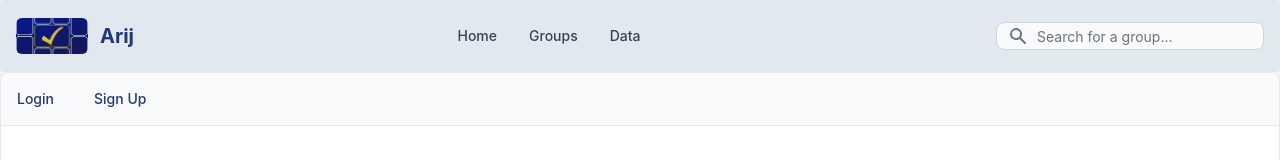
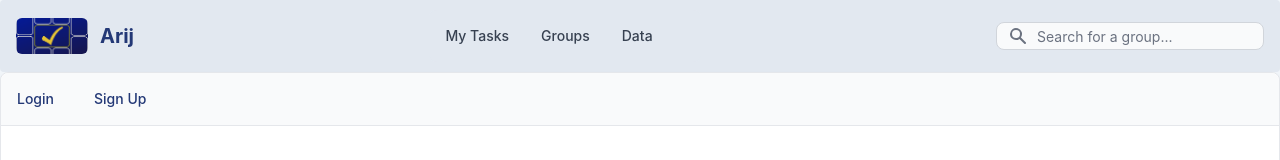
Before and after one commit to Jstelzl/arij, a React (Create React App) app in the folder client/: page / in a window 1280 px wide. Shown: the top 160 px of the page. Built offline with nearby package versions, Linux system fonts and the light colour scheme.

Commit message:
react routers complete

```diff
--- a/client/src/components/Login/index.js
+++ b/client/src/components/Login/index.js
@@ -4,6 +4,7 @@ import { useState } from "react";
 import { useMutation } from "@apollo/client";
 import { LOGIN_USER, ADD_USER } from "../../utils/mutations";
 import Auth from "../../utils/auth";
+import { Navigate } from "react-router-dom";
 
 function Login() {
   const [formState, setFormState] = useState({ username: "", password: "" });
@@ -61,6 +62,12 @@ function Login() {
       console.log(loginState);
     }
   };
+
+  const loggedIn = Auth.loggedIn();
+
+  if (loggedIn) {
+    return <Navigate to="/my-tasks" />;
+  }
 
   return (
     <div className="w-full bg-white border rounded-lg shadow-md dark:bg-gray-800 dark:border-gray-700 min-h-screen">
--- a/client/src/components/MyPage/index.js
+++ b/client/src/components/MyPage/index.js
@@ -1,31 +1,31 @@
 // TO DO: MAKE TASKS DRAGGABLE, DELETE TASKS, EDIT TASKS, EXPAND TASK CARD
 // RMV CSS DONE
-import React, { useState } from 'react'
-import Column from "../Column"
+import React, { useState } from "react";
+import Column from "../Column";
 import "../../App.css";
-
+import Auth from "../../utils/auth";
+import { Navigate } from "react-router-dom";
 
 const mockData = [
   {
-    title: 'To Do',
-    tasks: ['Task 1', 'Task 2', 'Task 3', 'Task 4'],
-    color: 'orange',
-    input: '',
+    title: "To Do",
+    tasks: ["Task 1", "Task 2", "Task 3", "Task 4"],
+    color: "orange",
+    input: "",
   },
   {
-    title: 'In Progress',
-    tasks: ['Task 5', 'Task 6'],
-    color: 'purple',
-    input: '',
+    title: "In Progress",
+    tasks: ["Task 5", "Task 6"],
+    color: "purple",
+    input: "",
   },
   {
-    title: 'Done',
-    tasks: ['Task 7', 'Task 8', 'Task 9'],
-    color: 'green',
-    input: '',
-  }
-]
-
+    title: "Done",
+    tasks: ["Task 7", "Task 8", "Task 9"],
+    color: "green",
+    input: "",
+  },
+];
 
 const getColumnSection = () => (
   <div>
@@ -53,18 +53,19 @@ const getColumnSection = () => (
 );
 
 function MyPage() {
+  const loggedIn = Auth.loggedIn();
+
+  if (!loggedIn) {
+    return <Navigate to="/" />;
+  }
+
   return (
     <div className="content-center md:container md:mx-auto min-h-screen">
       <header className="text-center text-blue-900">
-        <h1 className='text-center p-2 pb-4'>
-          My Tasks
-        </h1>
+        <h1 className="text-center p-2 pb-4">My Tasks</h1>
       </header>
-      <div className='gap-2 content-center md:columns-3'>
-
-
+      <div className="gap-2 content-center md:columns-3">
         {getColumnSection()}
-
       </div>
     </div>
   );
--- a/client/src/components/NavLink/index.js
+++ b/client/src/components/NavLink/index.js
@@ -2,6 +2,7 @@ import React from "react";
 import LogoNav from "../../assets/logos/check-logo-nav.png";
 import Auth from "../../utils/auth";
 import { useState } from "react";
+import { Link } from "react-router-dom";
 
 // Here we are using object destructuring assignment to pluck off our variables from the props object
 // We assign them to their own variable names
@@ -14,7 +15,7 @@ function NavTabs() {
   return (
     <nav className="bg-slate-200 border-gray-200 px-2 sm:px-4 py-2.5 rounded dark:bg-gray-900">
       <div className="container flex flex-wrap items-center justify-between mx-auto">
-        <a href="#MyPage" className="flex items-center">
+        <button className="flex items-center">
           {/* logo */}
           <img
             src={LogoNav}
@@ -24,7 +25,7 @@ function NavTabs() {
           <span className="text-blue-900 self-center text-xl font-bold whitespace-nowrap dark:text-white">
             Arij
           </span>
-        </a>
+        </button>
         {/* search function */}
         <div className="flex md:order-2">
           <button
@@ -134,7 +135,7 @@ function NavTabs() {
                     : "block py-2 pl-3 pr-4 text-gray-700 rounded hover:bg-gray-100 md:hover:bg-transparent md:hover:text-slate-500 md:p-0 md:dark:hover:text-white dark:text-gray-400 dark:hover:bg-gray-700 dark:hover:text-white md:dark:hover:bg-transparent dark:border-gray-700"
                 }
               >
-                Home
+                <Link to={"/my-tasks"}>My Tasks</Link>
               </button>
             </li>
             <li>
@@ -146,7 +147,7 @@ function NavTabs() {
                     : "block py-2 pl-3 pr-4 text-gray-700 rounded hover:bg-gray-100 md:hover:bg-transparent md:hover:text-slate-500 md:p-0 md:dark:hover:text-white dark:text-gray-400 dark:hover:bg-gray-700 dark:hover:text-white md:dark:hover:bg-transparent dark:border-gray-700"
                 }
               >
-                Groups
+                <Link to={"/group/a"}>Groups</Link>
               </button>
             </li>
             <li>
```
Lines whose indentation alone changed are shown as unchanged.
